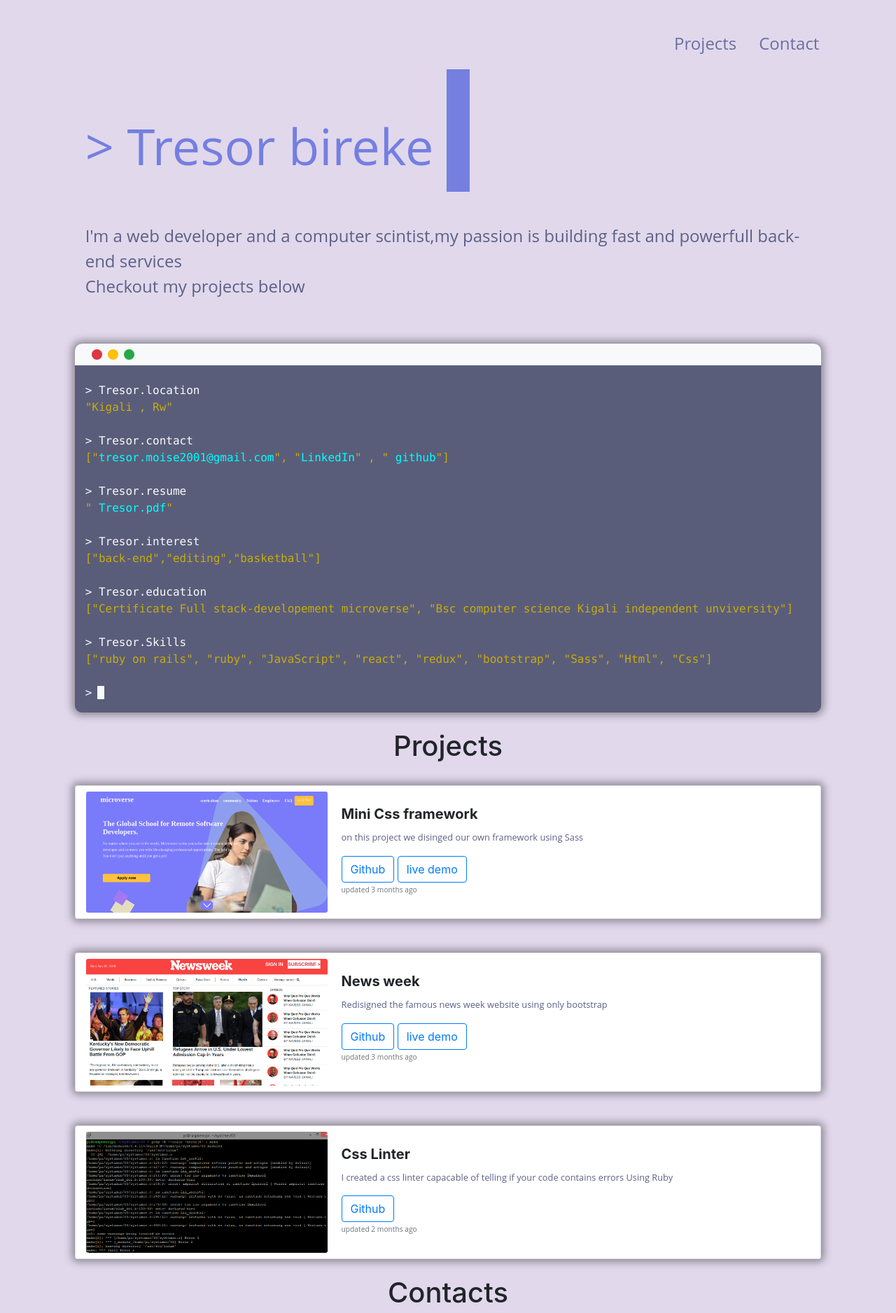
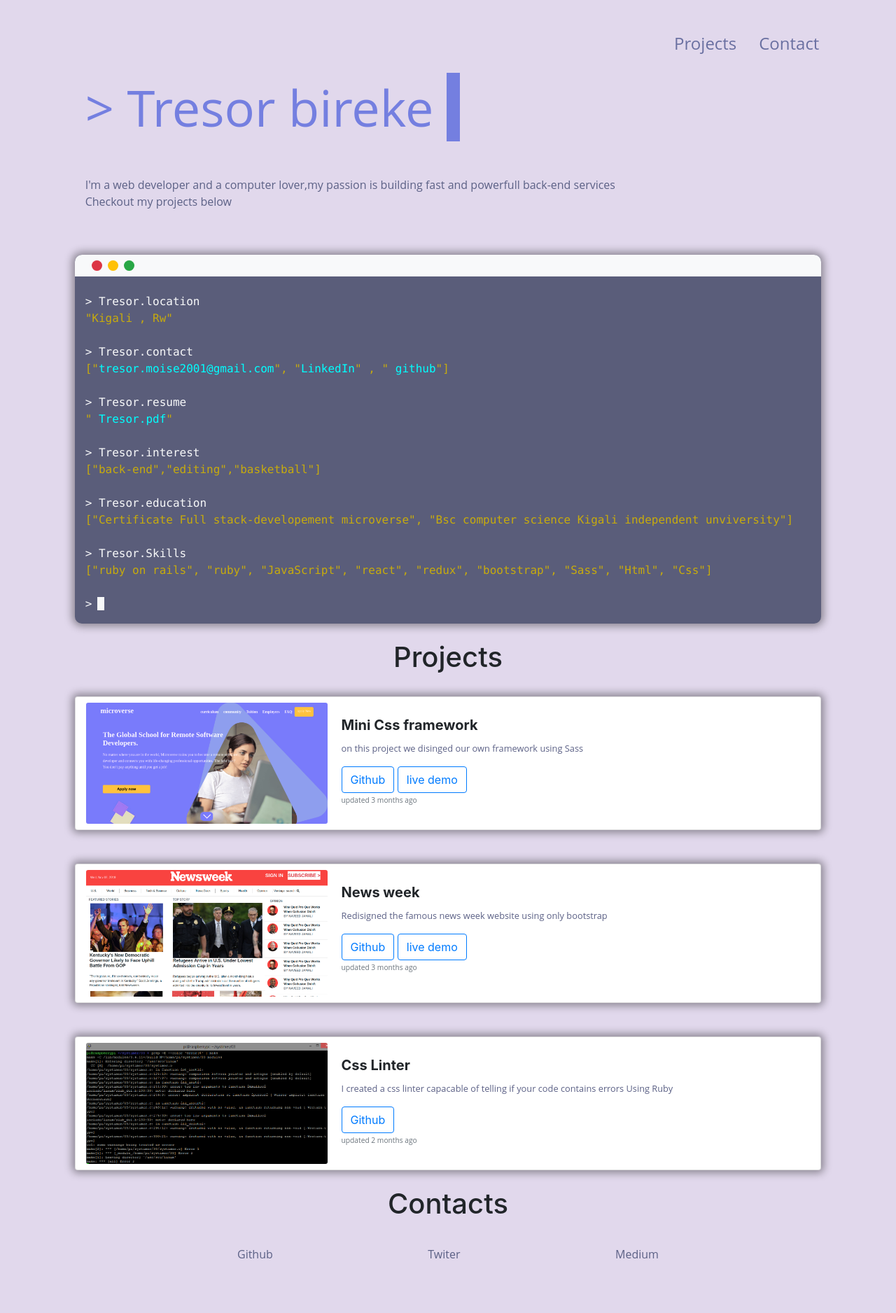
Before and after one commit to Tresor11/portfolio, a plain HTML site: page index.html in a window 1280 px wide. Shown: the top 1876 px of the page at 70% size. After the commit the page ends 1832 px from the top, so only its background shows below. Drawn offline with nearby package versions, Linux system fonts and the light colour scheme.

Commit message:
fixed the styles

```diff
--- a/index.html
+++ b/index.html
@@ -33,7 +33,7 @@
 
                 <div class="mt-2 py-5">
                     <p>
-                        I'm a web developer and a computer scintist,my passion is building fast and powerfull back-end services <br> Checkout my projects below
+                        I'm a web developer and a computer lover,my passion is building fast and powerfull back-end services <br> Checkout my projects below
                     </p>
                 </div>
             </div>
@@ -149,14 +149,14 @@
             <div class="col-12" id="contact">
                 <h1 class="text-center">Contacts</h1>
             </div>
-            <div class="col-6 text-center py-4 m-auto d-flex justify-content-between">
-                <p class=" m-1">
+            <div class="col-12 col-md-6 text-center py-4 m-auto d-flex justify-content-between">
+                <p class=" m-md-1">
                     <a href="">Github</a>
                 </p>
-                <p class=" m-1">
+                <p class=" m-md-1">
                     <a href="">Twiter</a>
                 </p>
-                <p class=" m-1">
+                <p class=" m-md-1">
                     <a href="">Medium</a>
                 </p>
             </div>
--- a/styles/style.scss
+++ b/styles/style.scss
@@ -16,7 +16,6 @@ header {
 p {
     font-family: Camphor, Open Sans, Segoe UI, sans-serif;
     color: #5c6186;
-    font-size: 1.5rem;
 }
 
 .editor-h {
@@ -44,7 +43,7 @@ p {
         color: #747fe0;
     }
     .beep {
-        font-size: 8rem;
+        font-size: 4.5rem;
         height: 10px;
         background-color: #747fe0;
     }
@@ -107,6 +106,14 @@ a:hover {
     .header {
         margin: auto;
     }
+    .name {
+        h1 {
+            font-size: 2.5rem;
+        }
+        .beep {
+            font-size: 2.5rem;
+        }
+    }
 }
 
 .card {
```
Also changed, not shown: styles/style.css, 1 other file.
